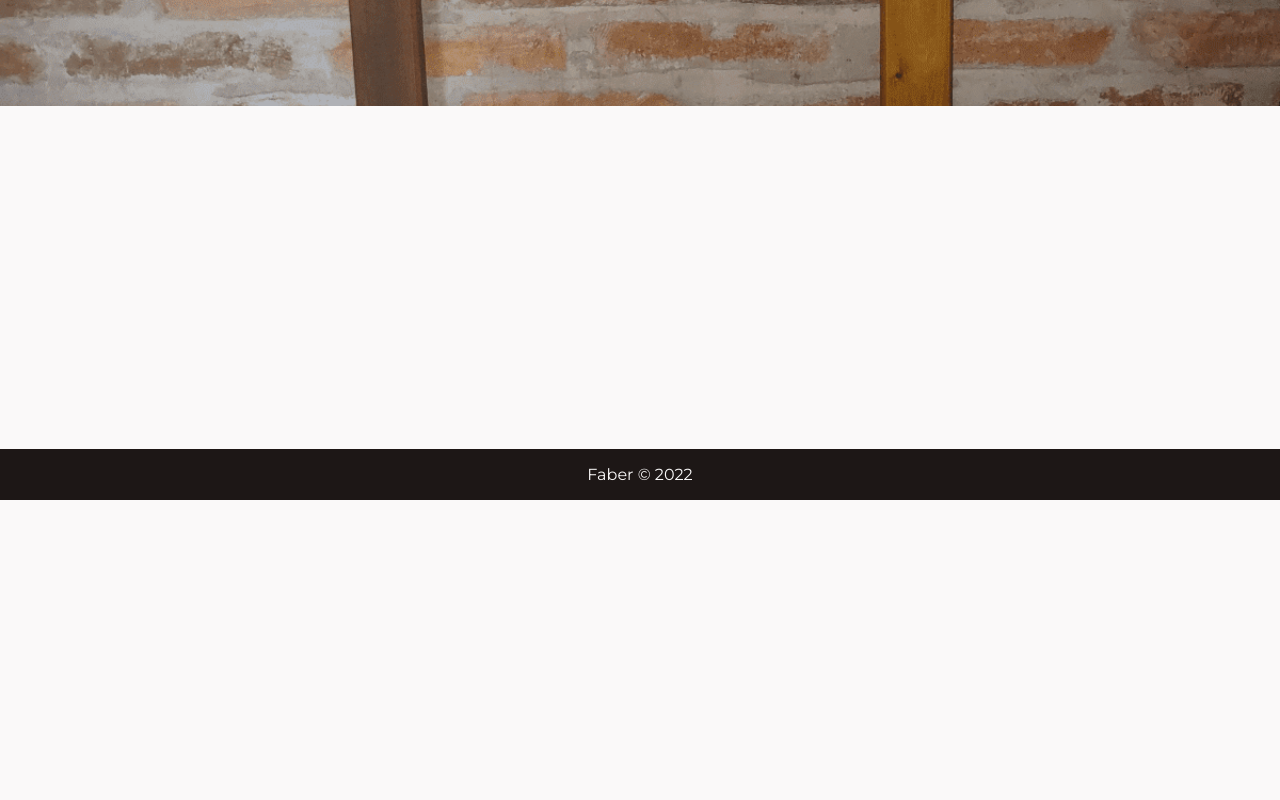
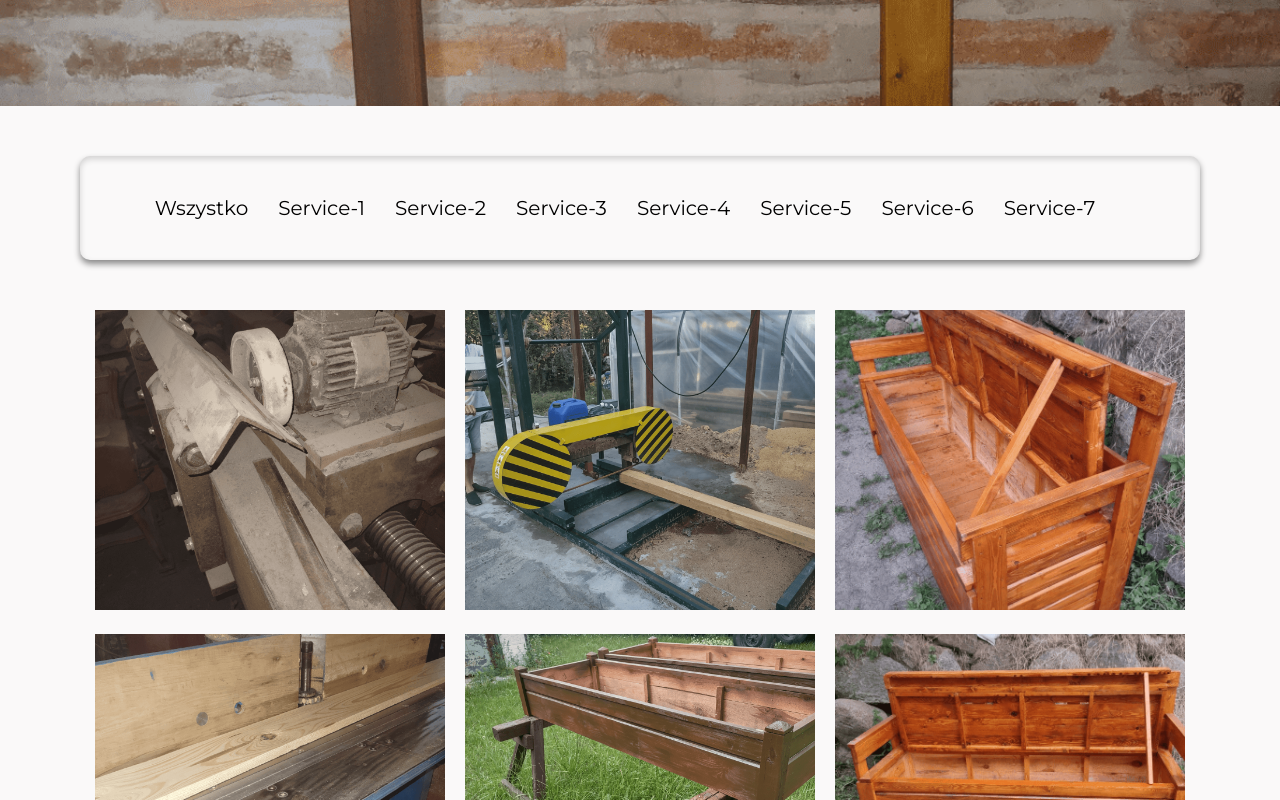
Before and after one commit to mARC3L87/faber-react, a React (Create React App) app: page /galeria in a window 1280 px wide. Shown: the part 300-1100 px from the top of the page. Before the commit the page ends 800 px from the top, so only its background shows below. Built offline with nearby package versions, Linux system fonts and the light colour scheme.

Commit message:
Add gallery section and add to it filter functionality.

```diff
--- a/src/components/Gallery/Gallery.scss
+++ b/src/components/Gallery/Gallery.scss
@@ -0,0 +1,45 @@
+@import '../../styles/settings.scss';
+
+.search-container {
+  display: flex;
+  margin: 50px 80px;
+  justify-content: center;
+  align-items: center;
+  box-shadow: inset 0 3px 6px rgba(0, 0, 0, 0.16), 0 4px 6px rgba(0, 0, 0, 0.45);
+  border-radius: 10px;
+  ul {
+    display: flex;
+    margin: 20px 0;
+    flex-wrap: wrap;
+    flex-direction: row;
+    justify-content: center;
+    align-items: center;
+    list-style-type: none;
+    padding: 0;
+    width: 100%;
+    li {
+      text-transform: capitalize;
+      font-family: $text-font;
+      font-size: $text-regular;
+      margin: 20px 30px 20px 0;
+      cursor: pointer;
+    }
+  }
+}
+
+.gallery-container {
+  display: flex;
+  flex-direction: row;
+  flex-wrap: wrap;
+  justify-content: center;
+  gap: 20px;
+  margin: 50px 80px;
+  .image-wrapper {
+    width: 350px;
+    img {
+      width: 100%;
+      object-fit: cover;
+      height: 300px;
+    }
+  }
+}
--- a/src/components/Gallery/Gallery.tsx
+++ b/src/components/Gallery/Gallery.tsx
@@ -1,15 +1,47 @@
-import { useAppSelector } from '../../app/hooks';
+import { useEffect } from 'react';
+import { useAppSelector, useAppDispatch } from '../../app/hooks';
 import { selectData } from '../../features/dataSlice';
+import { filterByCategory, fetchGallery } from '../../features/dataSlice';
 import Header from '../Header/Header';
 import './Gallery.scss';
 
 const Gallery = () => {
+  const dispatch = useAppDispatch();
+
+  useEffect(() => {
+    dispatch(fetchGallery());
+  }, [dispatch]);
+
   const data = useAppSelector(selectData);
   const headerText = data.headers[1];
   const headerImage = data.items[10];
+  const searchCategories = [
+    { id: 8, service: 'wszystko' },
+    ...data.serviceCategories,
+  ];
+
   return (
     <div>
       <Header headerImage={headerImage} headerText={headerText} />
+      <section className='search-container'>
+        <ul>
+          {searchCategories.map((category) => (
+            <li
+              onClick={() => dispatch(filterByCategory(category.service))}
+              key={category.id}
+            >
+              {category.service}
+            </li>
+          ))}
+        </ul>
+      </section>
+      <section className='gallery-container'>
+        {data.loadedGallery?.map((item) => (
+          <div className='image-wrapper' key={item.id}>
+            <img src={item.image} alt={item.img_description} />
+          </div>
+        ))}
+      </section>
     </div>
   );
 };
--- a/src/data/data.ts
+++ b/src/data/data.ts
@@ -32,13 +32,16 @@ interface ServiceCategories {
   service: string;
 }
 interface Data {
+  status: 'idle' | 'loading' | 'failed';
   introContent: IntroContent;
   offerContent: OfferContent;
   headers: string[];
   serviceCategories: ServiceCategories[];
   items: Items[];
+  loadedGallery: Items[] | null;
 }
 export const data: Data = {
+  status: 'idle',
   introContent: {
     introTitle: 'Welcome To Our Workshop.',
     introText:
@@ -166,4 +169,5 @@ export const data: Data = {
       category: 'service-7',
     },
   ],
+  loadedGallery: null,
 };
--- a/src/features/dataSlice.ts
+++ b/src/features/dataSlice.ts
@@ -1,4 +1,5 @@
 import { createSlice } from '@reduxjs/toolkit';
+import { PayloadAction } from '@reduxjs/toolkit';
 import { RootState } from '../app/store';
 import { data } from '../data/data';
 
@@ -9,9 +10,22 @@ const initialState = data;
 export const dataSlice = createSlice({
   name: 'data',
   initialState,
-  reducers: {},
+  reducers: {
+    fetchGallery: (state) => {
+      state.loadedGallery = state.items;
+    },
+    filterByCategory: (state, action: PayloadAction<string>) => {
+      state.loadedGallery = state.items.filter(
+        (image) => image.category === action.payload
+      );
+      if (action.payload === 'wszystko') {
+        state.loadedGallery = state.items;
+      }
+    },
+  },
 });
 
 export const selectData = (state: RootState) => state.dataState;
+export const { filterByCategory, fetchGallery } = dataSlice.actions;
 
 export default dataSlice.reducer;
```
